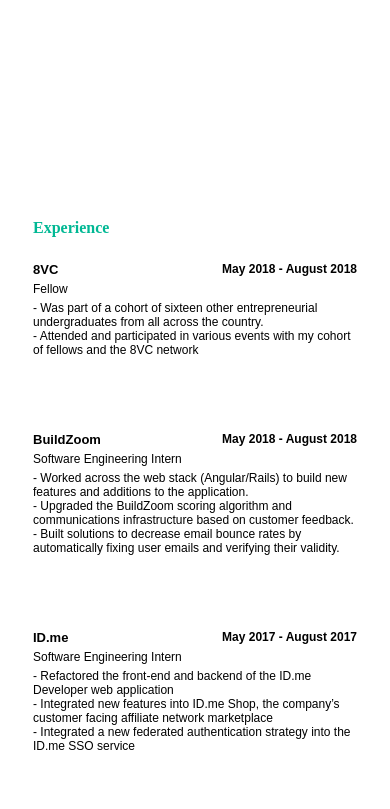
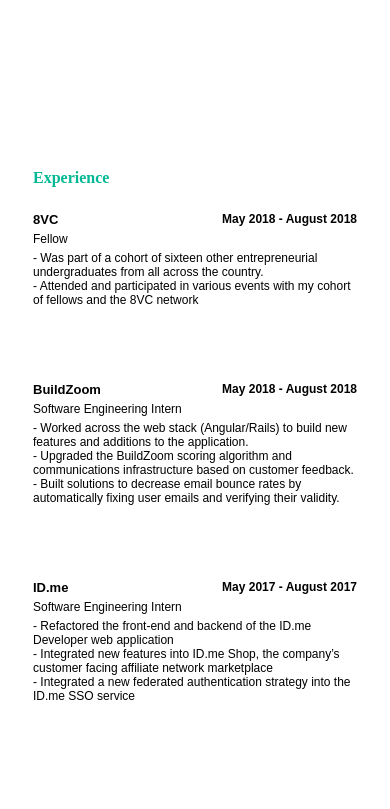
Before and after one commit to anuraagy/anuraagy.github.io, a PHP site: page / in a window 390 px wide. Shown: the part 989-1798 px from the top of the page. Run offline with PHP 8.4, Linux system fonts and the light colour scheme; some web fonts are replaced.

Commit message:
Moar updates

```diff
--- a/assets/css/styles.css
+++ b/assets/css/styles.css
@@ -547,7 +547,7 @@
   }
 
   .experience {
-    padding-top: 100px;
+    padding-top: 50px;
   }
 
   .exp-company {
```
